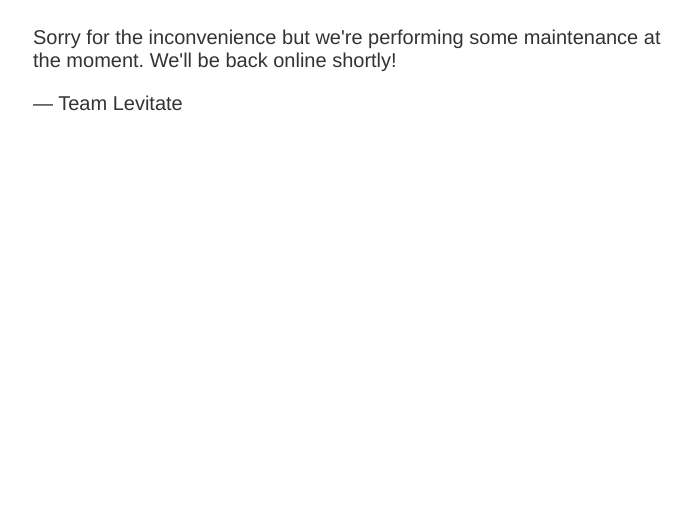
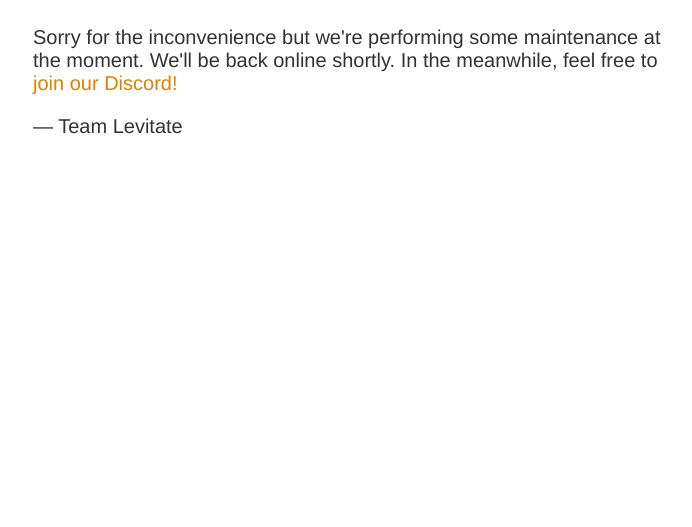
Before and after one commit to levitategg/levitategg.github.io, a plain HTML site: page index.html in a window 1280 px wide. Shown: the part 273-800 px from the top of the page, without its empty margins (282-974 px from the left). Drawn offline with Linux system fonts and the light colour scheme.

Commit message:
Added discord link

```diff
--- a/index.html
+++ b/index.html
@@ -15,7 +15,7 @@
 <article>
     <h1>We'll be back soon!</h1>
     <div>
-        <p>Sorry for the inconvenience but we're performing some maintenance at the moment. We'll be back online shortly!</p>
+        <p>Sorry for the inconvenience but we're performing some maintenance at the moment. We'll be back online shortly. In the meanwhile, feel free to <a href="http://discord.levitate.gg">join our Discord!</a></p>
         <p>&mdash; Team Levitate</p>
     </div>
 </article>
```
